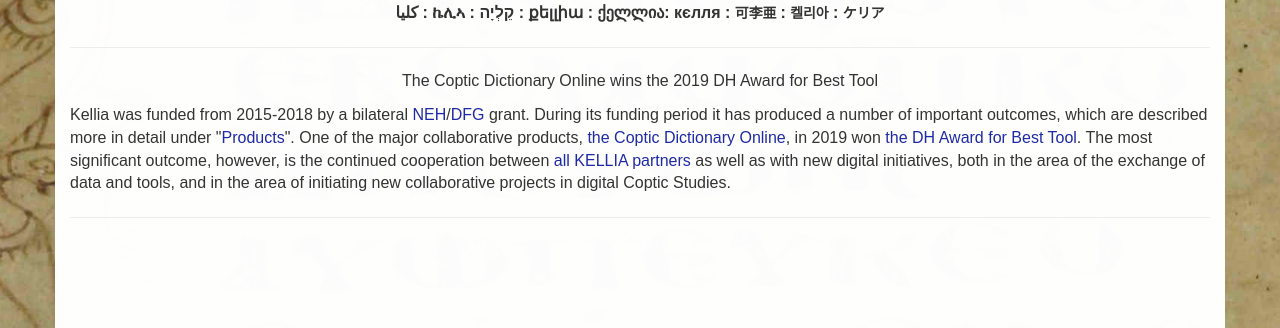
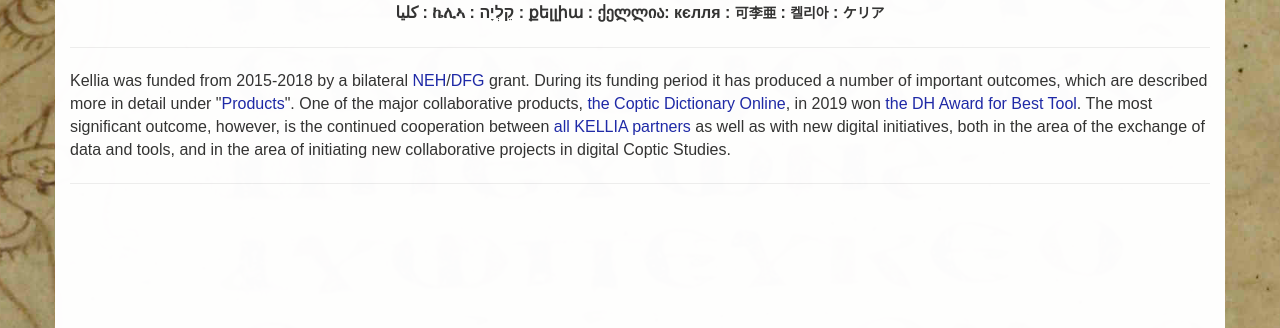
Before and after one commit to KELLIA/kellia.github.io, a plain HTML site: page index.html in a window 1280 px wide. Shown: the part 404-732 px from the top of the page. Drawn offline with Linux system fonts and the light colour scheme; a web font is replaced by a local one.

Commit message:
Update index.html

```diff
--- a/index.html
+++ b/index.html
@@ -76,7 +76,7 @@
                 <strong>كليا : ኬሊኣ :  קֵלְיָה : քելլիա : ქელლია: кєлля : <small> 可李亜 </small> : <small>켈리아</small> : <small>ケリア</small>
                 </strong></center>
             <hr>
-               <p> <center>The Coptic Dictionary Online wins the 2019 DH Award for Best Tool</a> </center> </p>
+
                   <p>Kellia was funded from 2015-2018 by a bilateral <a href="https://www.neh.gov/">NEH</a>/<a href="https://www.dfg.de/">DFG</a> grant. During its funding period it has produced a number of important outcomes, which are described more in detail under "<a href="https://kellia.uni-goettingen.de/products.html">Products</a>". One of the major collaborative products, <a href="https://coptic-dictionary.org/">the Coptic Dictionary Online</a>, in 2019 won <a href="http://blog.copticscriptorium.org/2020/03/16/the-coptic-dictionary-online-wins-the-2019-dh-award-for-best-tool/">the DH Award for Best Tool</a>. The most significant outcome, however, is the continued cooperation between <a href="https://kellia.uni-goettingen.de/products.html">all KELLIA partners</a> as well as with new digital initiatives, both in the area of the exchange of data and tools, and in the area of initiating new collaborative projects in digital Coptic Studies.    </p>
 
 
```
